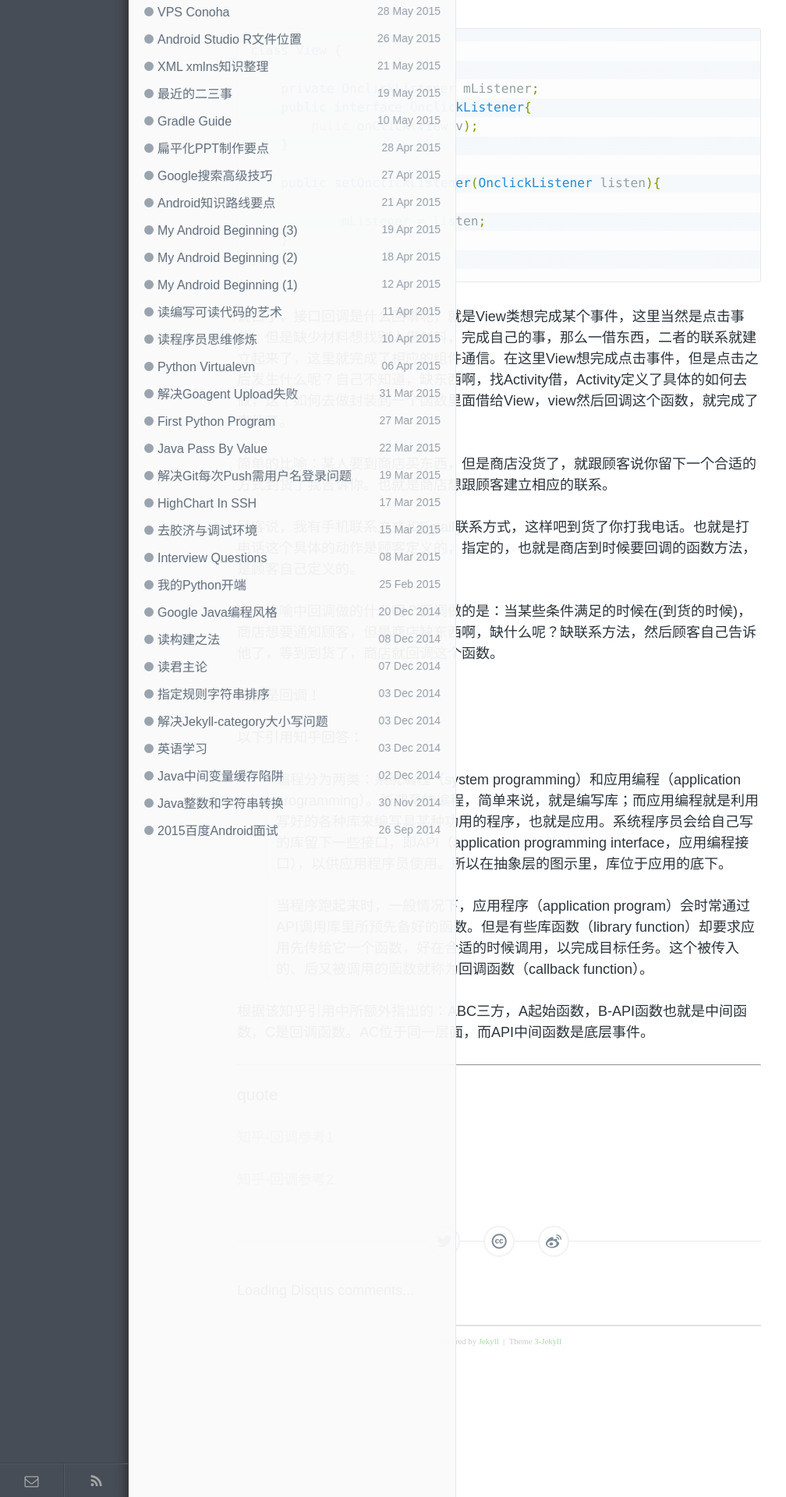
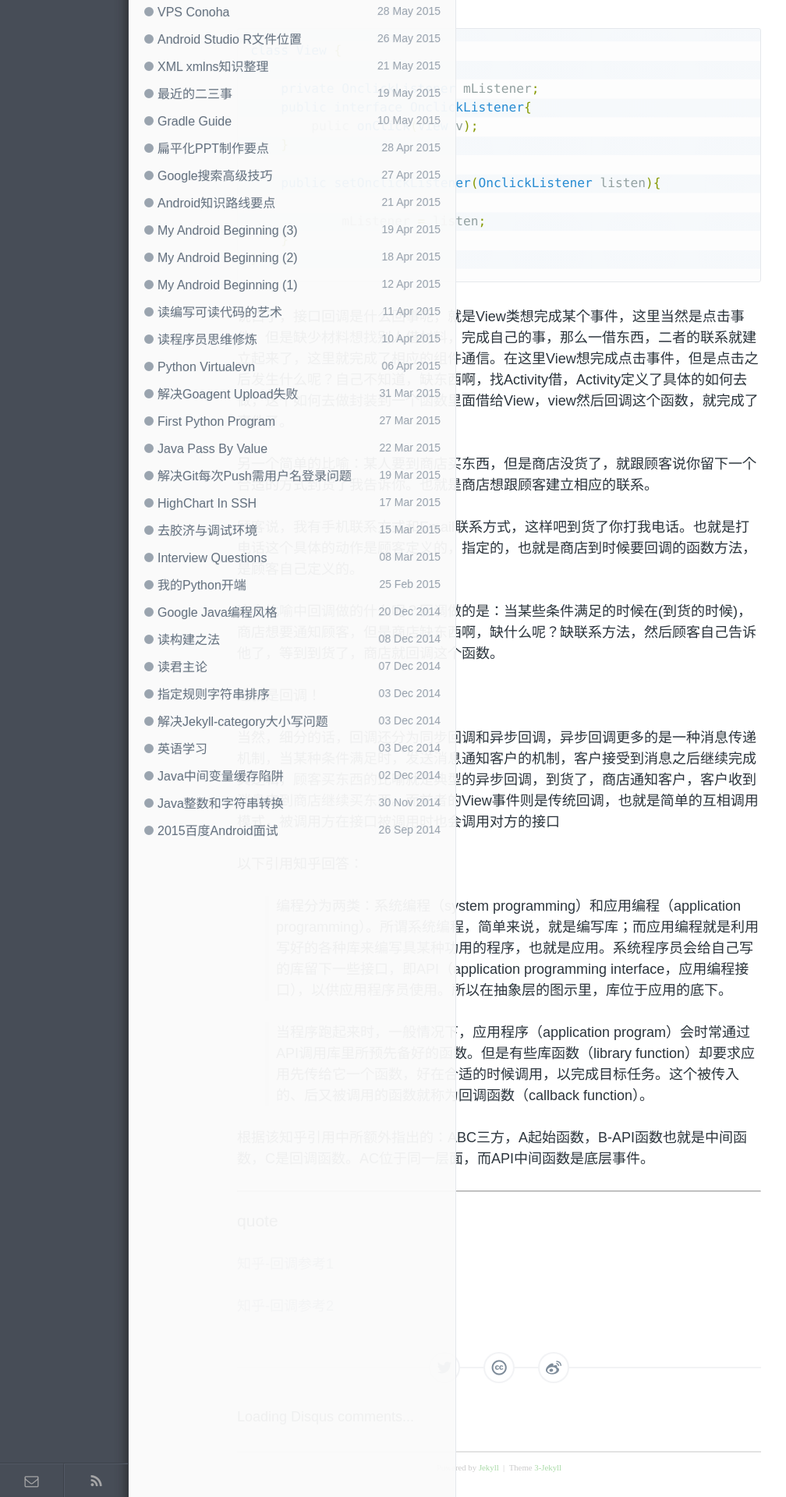
Before and after one commit to enlipan/enlipan.github.io, a Jekyll site: the page built from _posts/2015-7-23-interface-callback-android.md, in a window 1280 px wide. Shown: the part 776-2696 px from the top of the page at 78% size, without its empty margins (0-1008 px from the left). Built offline with Jekyll 4.4.1, drawn with Linux system fonts in a browser that asks for light colours; comment, search, counter and statistics services are not loaded.

Commit message:
Update 2015-7-23-interface-callback-android.md

```diff
--- a/_posts/2015-7-23-interface-callback-android.md
+++ b/_posts/2015-7-23-interface-callback-android.md
@@ -47,13 +47,15 @@ class View {
 
 说白了，接口回调是什么回事呢，就是View类想完成某个事件，这里当然是点击事件，但是缺少材料想找别人借材料，完成自己的事，那么一借东西，二者的联系就建立起来了，这里就完成了相应的组件通信。在这里View想完成点击事件，但是点击之后发生什么呢？自己不知道，缺东西啊，找Activity借，Activity定义了具体的如何去做，这个如何去做封装到一个函数里面借给View，view然后回调这个函数，就完成了事件了。
 
-简单的比喻：某人要到商店买东西，但是商店没货了，就跟顾客说你留下一个合适的方式到货了我告诉你。也就是商店想跟顾客建立相应的联系。
+另一个简单的比喻：某人要到商店买东西，但是商店没货了，就跟顾客说你留下一个合适的方式到货了我告诉你。也就是商店想跟顾客建立相应的联系。
 
 顾客说，我有手机联系方式和Email联系方式，这样吧到货了你打我电话。也就是打电话这个具体的动作是顾客定义的，指定的，也就是商店到时候要回调的函数方法，是顾客自己定义的。
 
 这个比喻中回调做的什么呢？回调做的是：当某些条件满足的时候在(到货的时候)，商店想要通知顾客，但是商店缺东西啊，缺什么呢？缺联系方法，然后顾客自己告诉他了，等到到货了，商店就回调这个函数。
 
 这就是回调！
+
+当然，细分的话，回调还分为同步回调和异步回调，异步回调更多的是一种消息传递机制，当某种条件满足时，发送消息通知客户的机制，客户接受到消息之后继续完成其逻辑，顾客买东西的比喻就是典型的异步回调，到货了，商店通知客户，客户收到消息来到商店继续买东西。而前者的View事件则是传统回调，也就是简单的互相调用模式，被调用方在接口被调用时也会调用对方的接口
 
 以下引用知乎回答：
 
```
